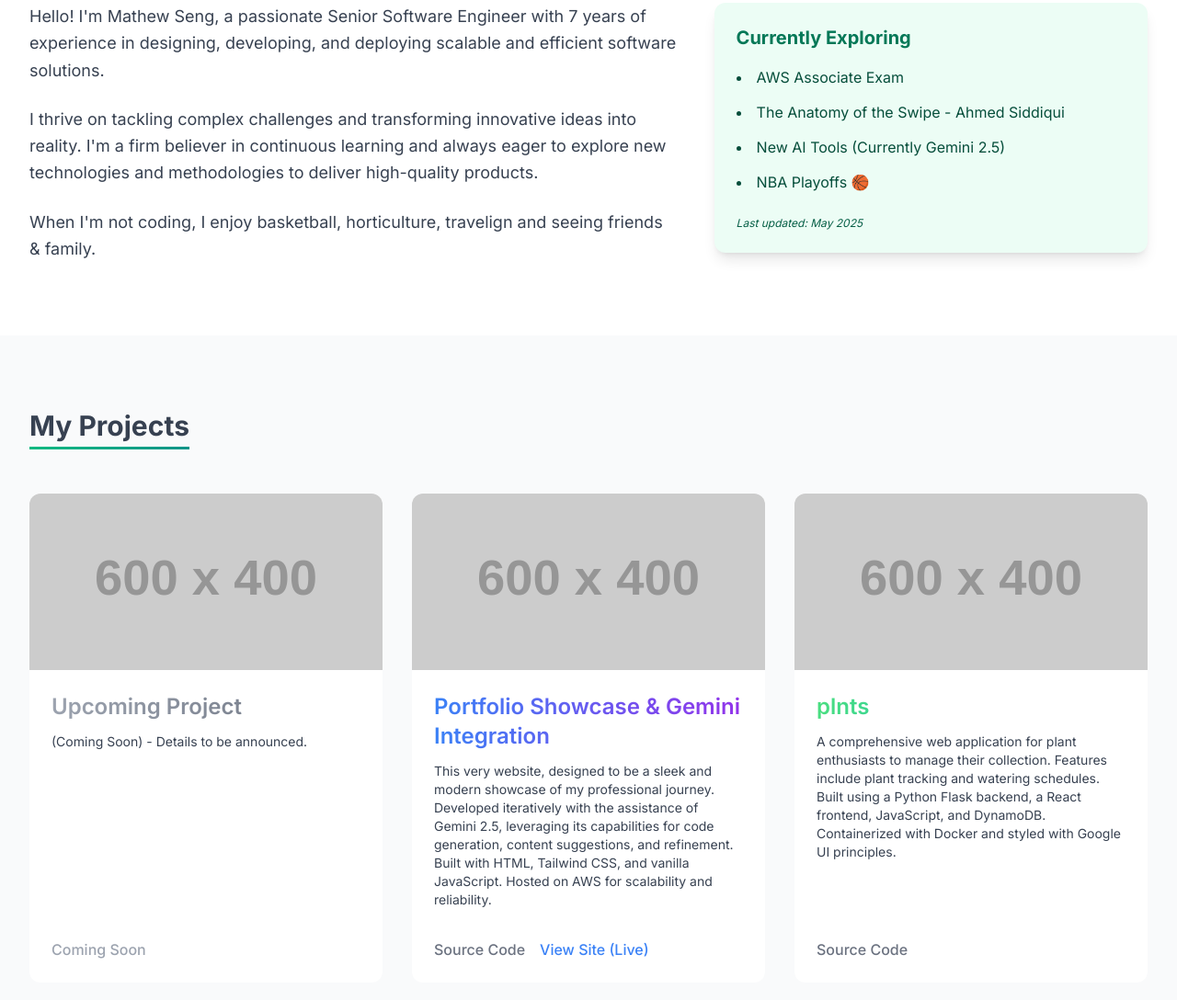
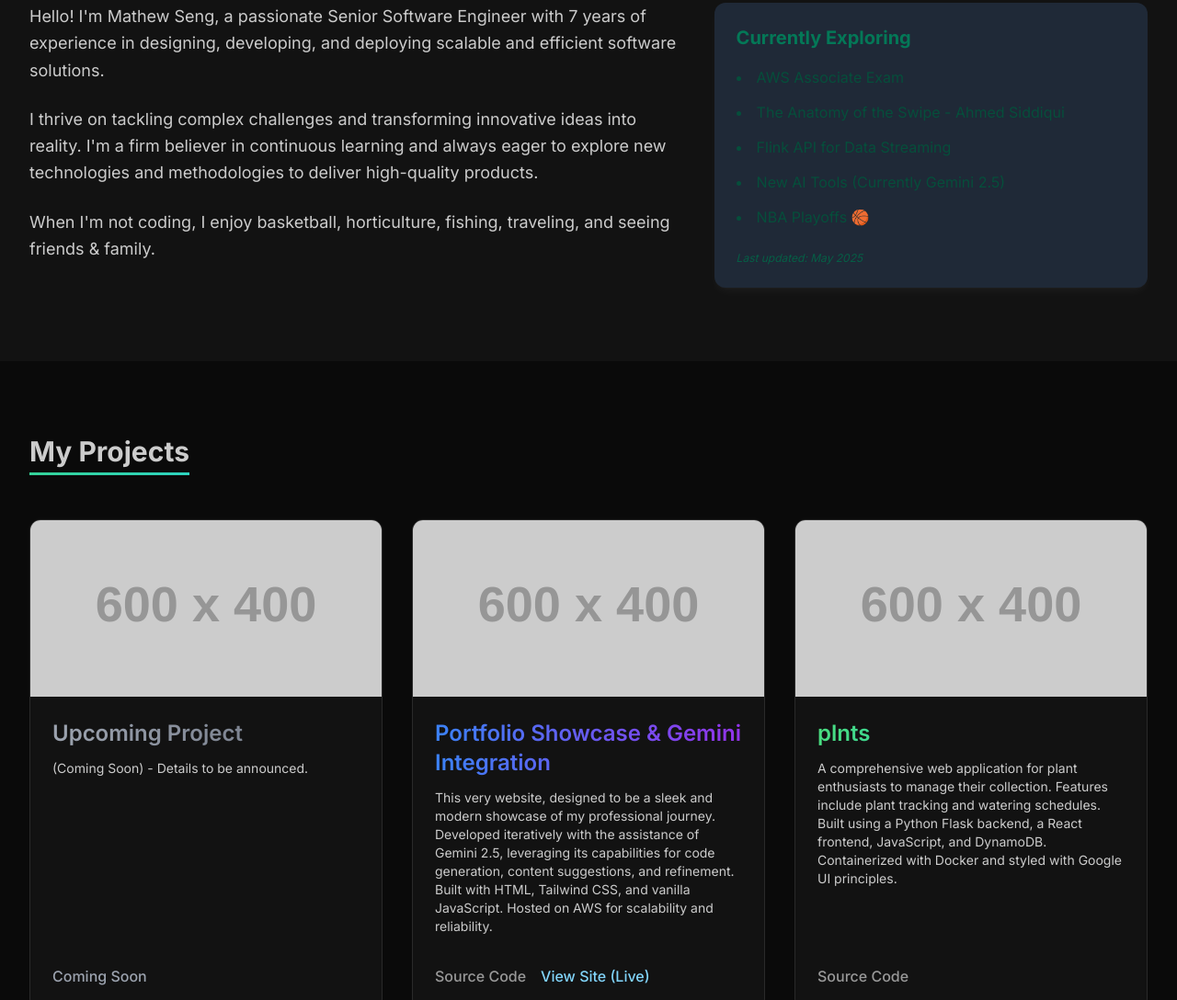
Before and after one commit to mseng10/portfolio, a plain HTML site: page index.html in a window 1280 px wide. Shown: the part 1019-2107 px from the top of the page at 92% size. Drawn offline with nearby package versions, Linux system fonts and the light colour scheme; placeholder pictures from the web are drawn by us.

Commit message:
Finish deploy.yml

```diff
--- a/index.html
+++ b/index.html
@@ -146,7 +146,7 @@
                         I thrive on tackling complex challenges and transforming innovative ideas into reality. I'm a firm believer in continuous learning and always eager to explore new technologies and methodologies to deliver high-quality products.
                     </p>
                     <p class="text-lg text-gray-700 leading-relaxed text-left">
-                        When I'm not coding, I enjoy basketball, horticulture, travelign and seeing friends & family.
+                        When I'm not coding, I enjoy basketball, horticulture, fishing, traveling, and seeing friends & family.
                     </p>
                 </div>
                 <div class="md:w-2/5 mt-10 md:mt-0 bg-emerald-50 learning-div-dark-bg p-6 rounded-xl shadow-lg">
@@ -154,6 +154,7 @@
                     <ul class="list-disc list-inside text-md text-emerald-900 dark:text-gray-300 leading-relaxed space-y-3">
                         <li>AWS Associate Exam</li>
                         <li>The Anatomy of the Swipe - Ahmed Siddiqui</li>
+                        <li>Flink API for Data Streaming</li>
                         <li>New AI Tools (Currently Gemini 2.5)</li>
                         <li>NBA Playoffs 🏀</li>
                     </ul>
@@ -170,7 +171,7 @@
             <h2 class="text-3xl font-bold text-center mb-12 section-title-underline">My Projects</h2>
             <div class="grid grid-cols-1 md:grid-cols-2 lg:grid-cols-3 gap-8">
                 <div class="bg-white rounded-xl overflow-hidden card-hover-effect flex flex-col">
-                    <img src="https://placehold.co/600x400/E5E7EB/4B5563?text=TBD" alt="Upcoming Project Thumbnail" class="w-full h-48 object-cover">
+                    <img src="https://placehold.co/600x400/E5E7EB/4B5563?text=WIP" alt="Upcoming Project Thumbnail" class="w-full h-48 object-cover">
                     <div class="p-6 flex flex-col flex-grow">
                         <h3 class="text-2xl font-semibold mb-3 gradient-text bg-gradient-to-r from-gray-400 to-gray-500 dark:from-gray-500 dark:to-gray-600">Upcoming Project</h3>
                         <p class="text-gray-700 mb-4 text-sm">
@@ -264,7 +265,7 @@
             siteLastUpdatedElement.textContent = today.toLocaleDateString(undefined, options);
         }
 
-        // --- Custom Smooth Scroll ---
+        // Custom Smooth Scroll
         function easeInOutQuad(t, b, c, d) {
             t /= d / 2;
             if (t < 1) return c / 2 * t * t + b;
@@ -335,7 +336,7 @@
         } else if (prefersDark) {
             applyTheme('dark');
         } else {
-            applyTheme('light'); // Default to light
+            applyTheme('dark'); // Default to dark
         }
 
         if (themeToggle) {
```
Also changed, not shown: .github/workflows/deploy.yml.
